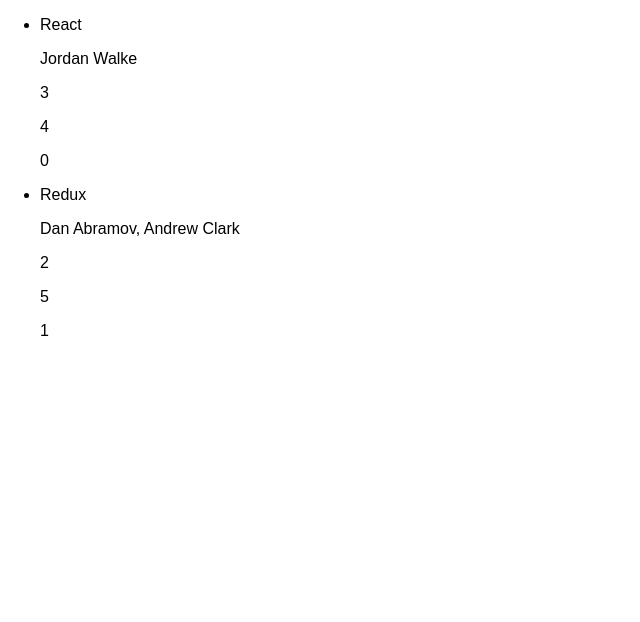
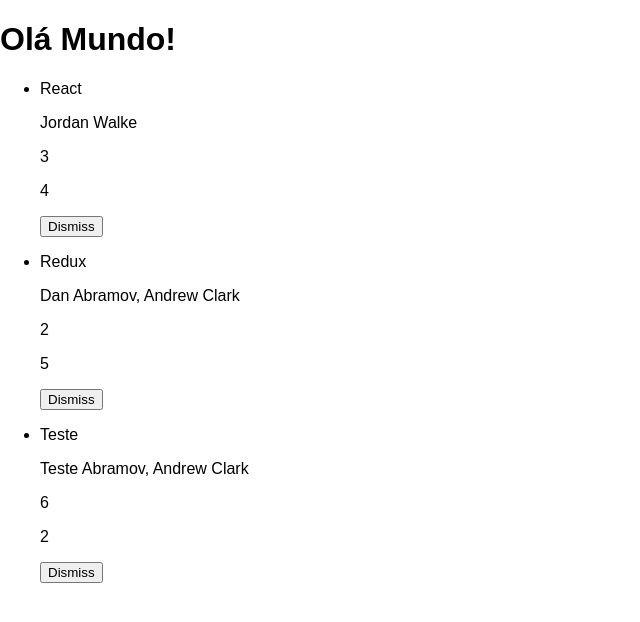
Before and after one commit to leandromt/hackernews, a React (Create React App) app: page / in a window 1280 px wide. Shown: the top 622 px of the page, without its empty margins (0-640 px from the left). Built offline with nearby package versions, Linux system fonts and the light colour scheme.

Commit message:
Click button

```diff
--- a/src/App.js
+++ b/src/App.js
@@ -17,26 +17,49 @@
     points: 5,
     objectID: 1,
   },
+  {
+    title: 'Teste',
+    url: 'https://github.com/reactjs/teste',
+    author: 'Teste Abramov, Andrew Clark',
+    num_comments: 6,
+    points: 2,
+    objectID: 4,
+  }
 ];
 
 class App extends Component {
+
+  constructor(props) {
+    super(props);
+    this.state = {
+      title: 'Olá Mundo!',
+      status: true,
+      list,
+    };
+
+    this.onDismiss = this.onDismiss.bind(this);
+
+  }
+
+  onDismiss(id) {
+    const updatedList = this.state.list.filter(item => item.objectID !== id);
+    this.setState({ list: updatedList });
+  }
+
   render() {
     return (
       <div className="App">
+        <h1>{this.state.title}</h1>
         <ul>
-          {
-            list.map(function (item, key) {
-              return (
+          {this.state.list.map(item =>
             <li id={item.key} key={item.objectID}>
               <p><a href={item.ul}>{item.title}</a></p>
               <p>{item.author}</p>
               <p>{item.num_comments}</p>
               <p>{item.points}</p>
-                  <p>{item.objectID}</p>
+              <p><button onClick={() => this.onDismiss(item.objectID)} type="button">Dismiss</button></p>
             </li>
-              );
-            })
-          }
+          )}
         </ul>
       </div>
     );
--- a/src/index.js
+++ b/src/index.js
@@ -6,3 +6,7 @@
 
 ReactDOM.render(<App />, document.getElementById('root'));
 registerServiceWorker();
+
+if (module.hot) {
+    module.hot.accept();
+}
```
Lines whose indentation alone changed are shown as unchanged.
